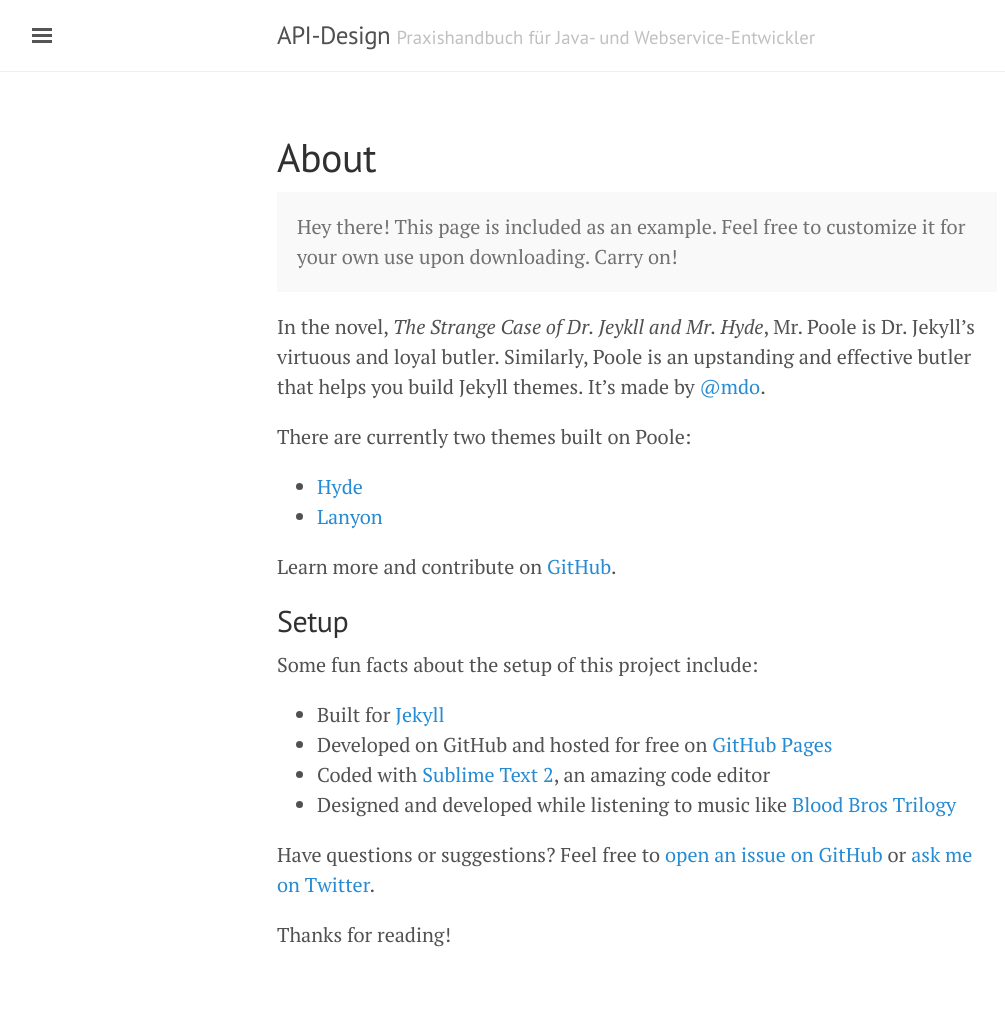
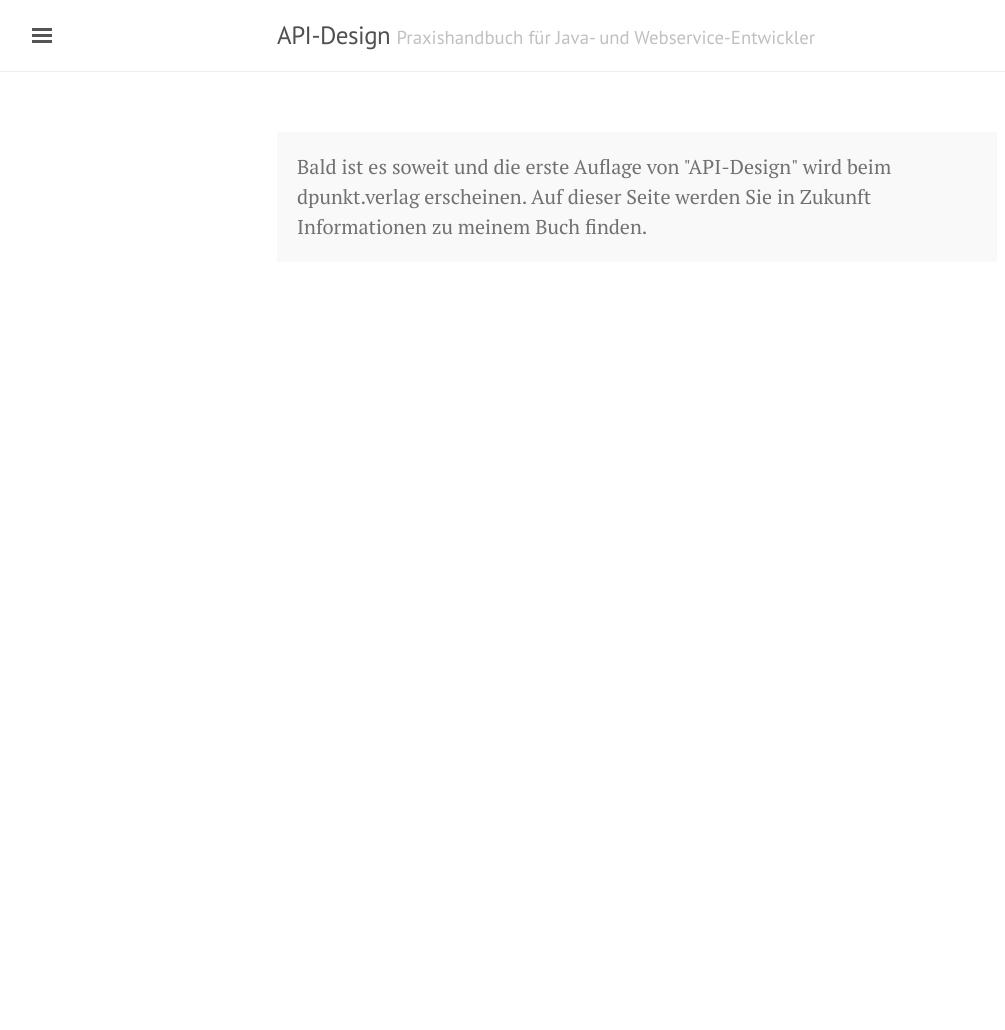
Before and after one commit to kspichale/api-design-website, a Jekyll site: the page built from home.md, in a window 1280 px wide. Shown: the whole page, without its empty margins (3-1008 px from the left). Built offline with Jekyll 4.4.1, drawn with Linux system fonts in a browser that asks for light colours; after the commit the page ends 900 px from its top, so only the background shows below that.

```diff
--- a/home.md
+++ b/home.md
@@ -1,30 +1,6 @@
 ---
 layout: page
-title: About
 ---
-
 <p class="message">
-  Hey there! This page is included as an example. Feel free to customize it for your own use upon downloading. Carry on!
+Bald ist es soweit und die erste Auflage von "API-Design" wird beim dpunkt.verlag erscheinen. Auf dieser Seite werden Sie in Zukunft Informationen zu meinem Buch finden.
 </p>
-
-In the novel, *The Strange Case of Dr. Jeykll and Mr. Hyde*, Mr. Poole is Dr. Jekyll's virtuous and loyal butler. Similarly, Poole is an upstanding and effective butler that helps you build Jekyll themes. It's made by [@mdo](https://twitter.com/mdo).
-
-There are currently two themes built on Poole:
-
-* [Hyde](http://hyde.getpoole.com)
-* [Lanyon](http://lanyon.getpoole.com)
-
-Learn more and contribute on [GitHub](https://github.com/poole).
-
-## Setup
-
-Some fun facts about the setup of this project include:
-
-* Built for [Jekyll](http://jekyllrb.com)
-* Developed on GitHub and hosted for free on [GitHub Pages](https://pages.github.com)
-* Coded with [Sublime Text 2](http://sublimetext.com), an amazing code editor
-* Designed and developed while listening to music like [Blood Bros Trilogy](https://soundcloud.com/maddecent/sets/blood-bros-series)
-
-Have questions or suggestions? Feel free to [open an issue on GitHub](https://github.com/poole/issues/new) or [ask me on Twitter](https://twitter.com/mdo).
-
-Thanks for reading!
```
Also changed, not shown: author.md (+1 -2 lines), content.md (+1 -2 lines), errata.md (+1 -2 lines), imprint.md (+7 -3 lines), preview.md (+1 -2 lines).
